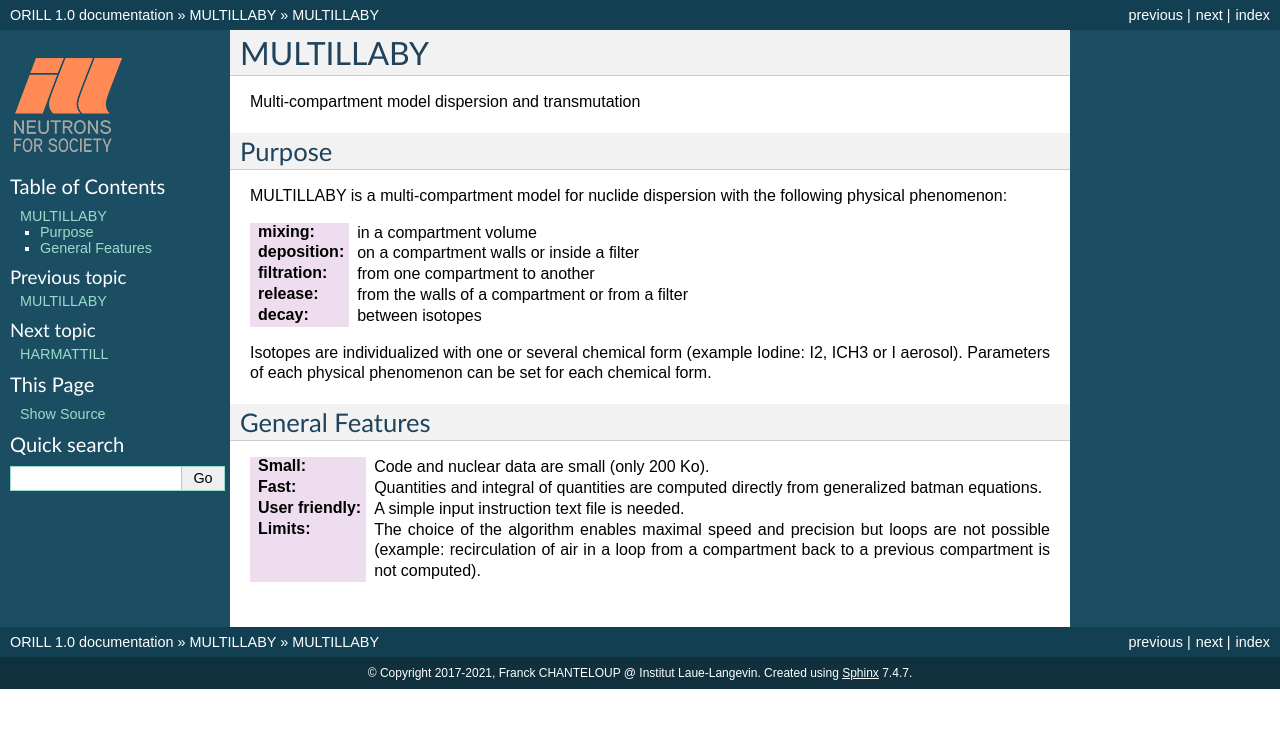
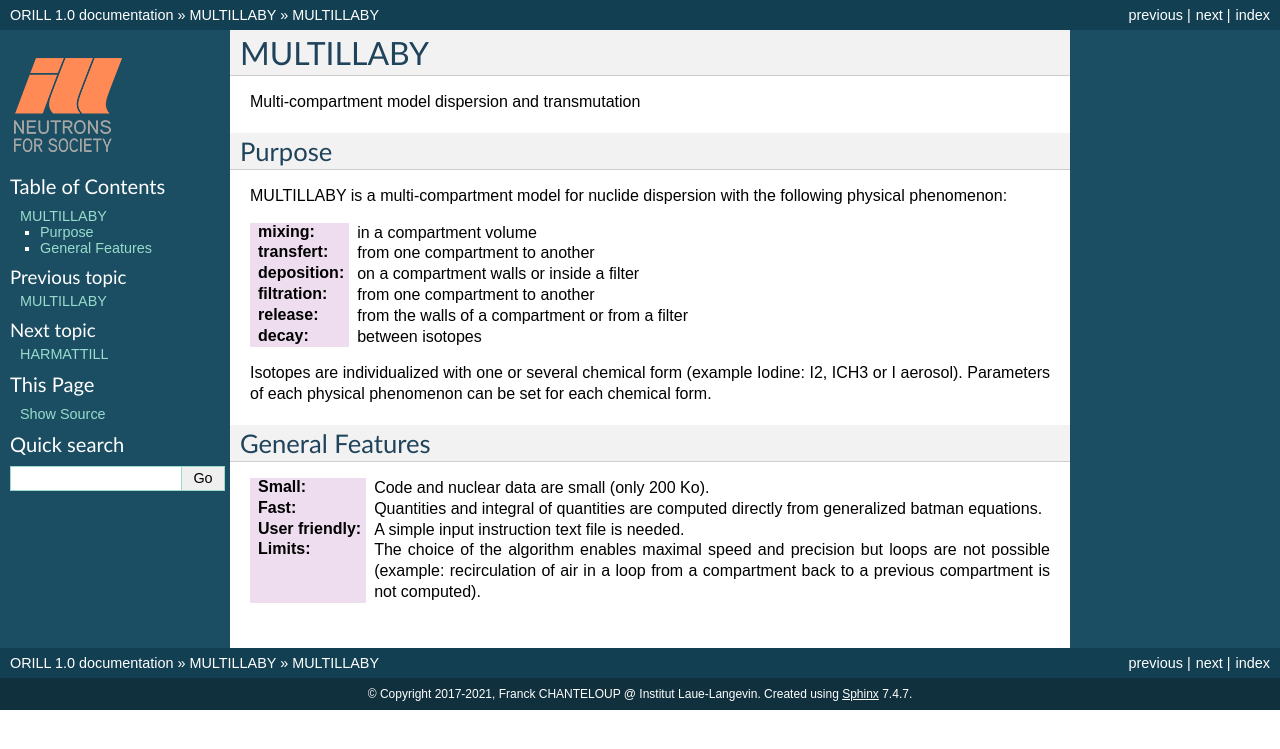
Before and after one commit to orill/orill, a Sphinx documentation site: the page built from docs/multi/multi.rst, in a window 1280 px wide. Shown: the top 749 px of the page. Built offline with Sphinx 7.4.7, drawn with Linux system fonts in a browser that asks for light colours.

Commit message:
Update multi.rst

```diff
--- a/docs/multi/multi.rst
+++ b/docs/multi/multi.rst
@@ -9,6 +9,7 @@ Purpose
 MULTILLABY is a multi-compartment model for nuclide dispersion with the following physical phenomenon:
 
 :mixing: in a compartment volume
+:transfert: from one compartment to another
 :deposition: on a compartment walls or inside a filter
 :filtration: from one compartment to another
 :release: from the walls of a compartment or from a filter
```
